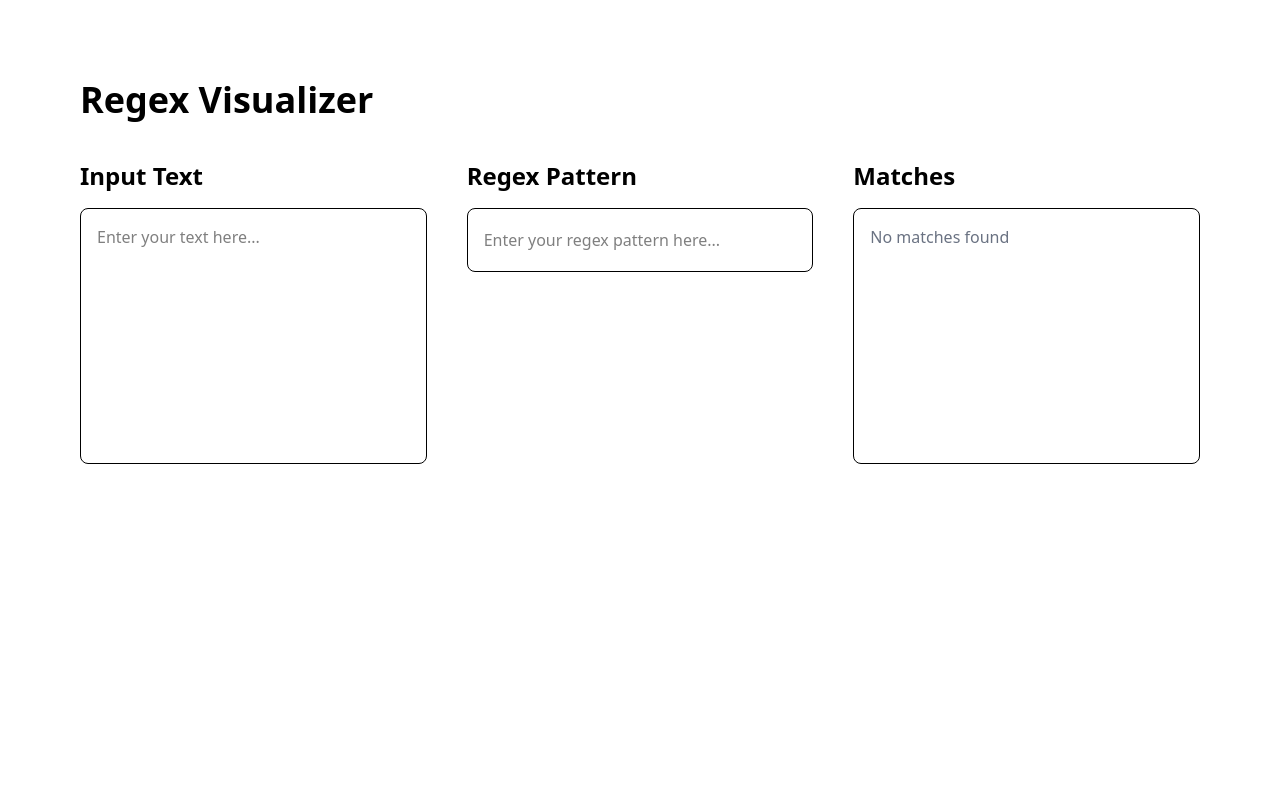
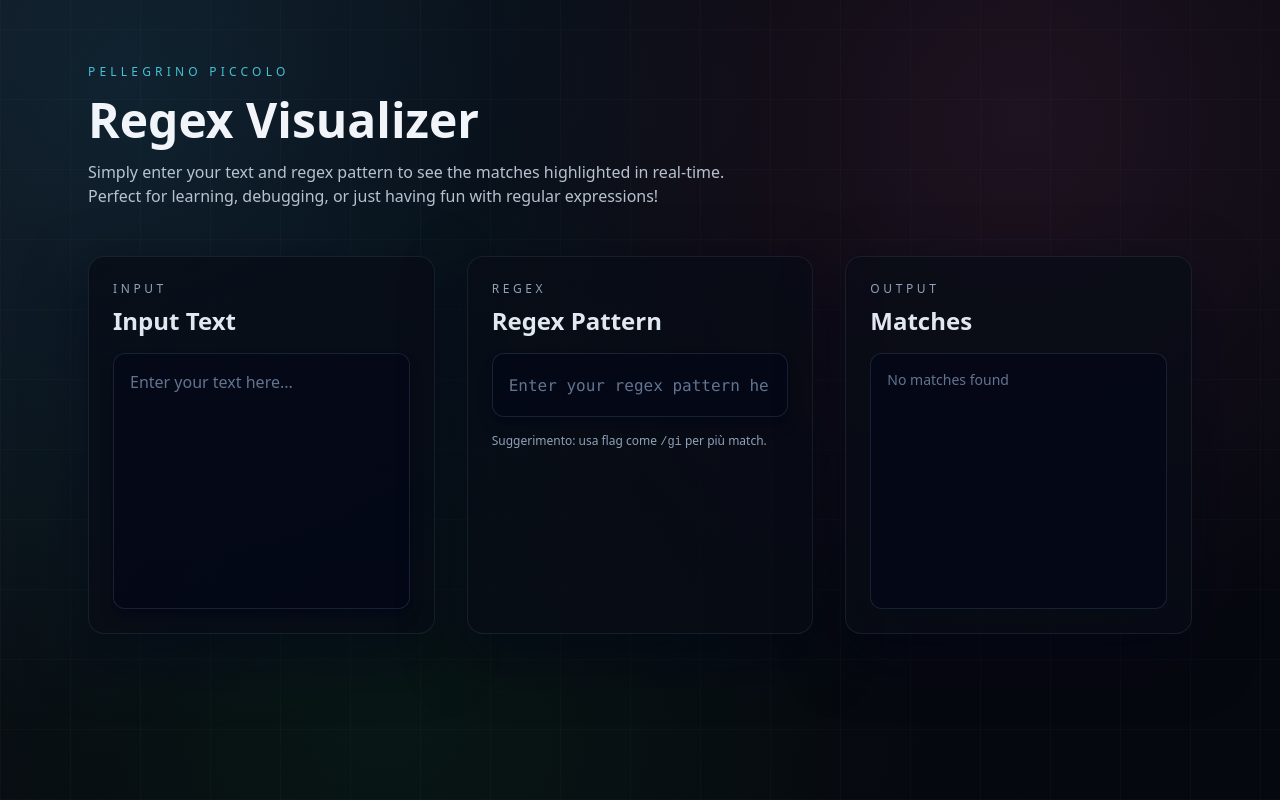
Before and after one commit to PellegrinoPiccolo/regex-visualizer, a React (Vite) app: page / in a window 1280 px wide. Built offline with nearby package versions, Linux system fonts and the light colour scheme.

Commit message:
refactor: enhance ui components and improve match highlighting functionality

```diff
--- a/src/App.tsx
+++ b/src/App.tsx
@@ -23,20 +23,45 @@ function App() {
   }, [pattern, text]);
 
   return (
-    <div className="p-20">
-      <h1 className="text-4xl font-bold mb-10">Regex Visualizer</h1>
-      <div className="grid grid-cols-1 md:grid-cols-3 gap-10">
+    <div className="app-shell">
+      <div className="page-content mx-auto max-w-6xl px-6 py-16">
+        <header className="mb-12 flex flex-col gap-4">
+          <p className="text-xs uppercase tracking-[0.35em] text-cyan-300/80">Pellegrino Piccolo</p>
+          <h1 className="text-4xl md:text-5xl font-semibold text-slate-100">
+            Regex Visualizer
+          </h1>
+          <p className="max-w-2xl text-slate-300/90">
+            Simply enter your text and regex pattern to see the matches highlighted in real-time. Perfect for learning, debugging, or just having fun with regular expressions!
+          </p>
+        </header>
+
+        <div className="grid grid-cols-1 md:grid-cols-3 gap-8">
+          <section className="glass-card rounded-2xl p-6 flex flex-col gap-4">
             <div>
-          <h2 className="text-2xl font-semibold mb-4">Input Text</h2>
+              <p className="text-xs uppercase tracking-[0.3em] text-slate-400">Input</p>
+              <h2 className="text-2xl font-semibold mt-2">Input Text</h2>
+            </div>
             <TextInput value={text} onChange={(e) => setText(e.target.value)} />
+          </section>
+
+          <section className="glass-card rounded-2xl p-6 flex flex-col gap-4">
+            <div>
+              <p className="text-xs uppercase tracking-[0.3em] text-slate-400">Regex</p>
+              <h2 className="text-2xl font-semibold mt-2">Regex Pattern</h2>
             </div>
+            <RegexInput value={pattern} onChange={(e) => setPattern(e.target.value)} />
+            <p className="text-xs text-slate-400">
+              Suggerimento: usa flag come <span className="mono">/gi</span> per più match.
+            </p>
+          </section>
+
+          <section className="glass-card rounded-2xl p-6 flex flex-col gap-4">
             <div>
-          <h2 className="text-2xl font-semibold mb-4">Regex Pattern</h2>
-          <RegexInput value={pattern} onChange={(e) => setPattern(e.target.value)} />
+              <p className="text-xs uppercase tracking-[0.3em] text-slate-400">Output</p>
+              <h2 className="text-2xl font-semibold mt-2">Matches</h2>
             </div>
-        <div>
-          <h2 className="text-2xl font-semibold mb-4">Matches</h2>
             <MatchViewer text={text} matches={matches} />
+          </section>
         </div>
       </div>
     </div>
--- a/src/components/MatchViewer.tsx
+++ b/src/components/MatchViewer.tsx
@@ -10,29 +10,40 @@ const MatchViewer = ({ text, matches }: MatchViewerProps) => {
     ? hightlightText(text, matches)
     : [];
 
+  const highlightClasses = [
+    "bg-rose-500/30 text-rose-200 ring-1 ring-rose-400/40",
+    "bg-cyan-500/25 text-cyan-200 ring-1 ring-cyan-400/40",
+    "bg-amber-500/25 text-amber-200 ring-1 ring-amber-400/40",
+    "bg-lime-500/20 text-lime-200 ring-1 ring-lime-400/40",
+  ];
+
   return (
-    <div className="w-full h-64 p-4 border rounded-lg">
-      <div className="w-full h-full overflow-auto whitespace-pre-wrap">
+    <div className="w-full h-64 p-4 rounded-xl border border-slate-800/80 bg-slate-950/60">
+      <div className="w-full h-full overflow-auto whitespace-pre-wrap text-sm text-slate-200/90">
 
         {matches && matches.length > 0 ? (
           <>
-            <p className="text-sm text-gray-500 mb-2">
+            <p className="text-xs uppercase tracking-[0.2em] text-slate-400 mb-3">
               {matches.length} match trovati
             </p>
 
-            <div className="flex flex-row items-center gap-2 flex-wrap">
-                {parts.map((part, i) => (
+            <div className="flex flex-row items-center gap-2 flex-wrap leading-relaxed">
+              {parts.map((part, i) => (
                 <span
-                    key={i}
-                    className={part.highlight ? "bg-yellow-300" : ""}
+                  key={i}
+                  className={
+                    part.highlight
+                      ? `px-1.5 py-0.5 rounded-md ${highlightClasses[(part.variant ?? 0) % highlightClasses.length]}`
+                      : "text-slate-300/90"
+                  }
                 >
-                    {part.text}
+                  {part.text}
                 </span>
-                ))}
+              ))}
             </div>
           </>
         ) : (
-          <p className="text-gray-500">No matches found</p>
+          <p className="text-slate-500">No matches found</p>
         )}
 
       </div>
--- a/src/components/RegexInput.tsx
+++ b/src/components/RegexInput.tsx
@@ -2,10 +2,10 @@ import React from 'react'
 
 const RegexInput = ({ value, onChange } : { value: string, onChange: (e: React.ChangeEvent<HTMLInputElement>) => void }) => {
   return (
-    <div className="w-full h-16 p-4 border rounded-lg focus-within:ring-2 focus-within:ring-blue-500">
+    <div className="w-full h-16 p-4 rounded-xl border border-slate-800/80 bg-slate-950/60 shadow-lg shadow-slate-950/40 focus-within:ring-2 focus-within:ring-cyan-400/60">
         <input
             type="text"
-            className="w-full h-full outline-none"
+            className="w-full h-full outline-none bg-transparent text-slate-100 placeholder:text-slate-500 font-mono"
             placeholder="Enter your regex pattern here..."
             value={value}
             onChange={onChange}
--- a/src/components/TextInput.tsx
+++ b/src/components/TextInput.tsx
@@ -2,9 +2,9 @@ import React from 'react'
 
 const TextInput = ({ value, onChange } : { value: string, onChange: (e: React.ChangeEvent<HTMLTextAreaElement>) => void }) => {
   return (
-    <div className="w-full h-64 p-4 border rounded-lg focus-within:ring-2 focus-within:ring-blue-500">
+    <div className="w-full h-64 p-4 rounded-xl border border-slate-800/80 bg-slate-950/60 shadow-lg shadow-slate-950/40 focus-within:ring-2 focus-within:ring-cyan-400/60">
         <textarea
-            className="w-full h-full resize-none outline-none"
+            className="w-full h-full resize-none outline-none bg-transparent text-slate-100 placeholder:text-slate-500"
             placeholder="Enter your text here..."
             value={value}
             onChange={onChange}
--- a/src/index.css
+++ b/src/index.css
@@ -1 +1,53 @@
 @import "tailwindcss";
+@import url("https://fonts.googleapis.com/css2?family=JetBrains+Mono:wght@400;600&family=Space+Grotesk:wght@400;500;600;700&display=swap");
+
+@layer base {
+	:root {
+		color-scheme: dark;
+	}
+
+	body {
+		margin: 0;
+		min-height: 100vh;
+		font-family: "Space Grotesk", ui-sans-serif, system-ui, -apple-system, "Segoe UI", sans-serif;
+		color: #e2e8f0;
+		background: radial-gradient(1200px circle at 10% 10%, rgba(56, 189, 248, 0.12), transparent 55%),
+			radial-gradient(900px circle at 80% 15%, rgba(244, 114, 182, 0.1), transparent 60%),
+			radial-gradient(1000px circle at 30% 90%, rgba(34, 197, 94, 0.08), transparent 55%),
+			#06080f;
+	}
+
+	code,
+	pre,
+	.mono {
+		font-family: "JetBrains Mono", ui-monospace, SFMono-Regular, "Segoe UI Mono", monospace;
+	}
+}
+
+.app-shell {
+	position: relative;
+	min-height: 100vh;
+	overflow: hidden;
+}
+
+.app-shell::before {
+	content: "";
+	position: absolute;
+	inset: 0;
+	background-image: linear-gradient(120deg, rgba(148, 163, 184, 0.08), transparent 35%),
+		repeating-linear-gradient(90deg, rgba(148, 163, 184, 0.06), rgba(148, 163, 184, 0.06) 1px, transparent 1px, transparent 70px),
+		repeating-linear-gradient(0deg, rgba(148, 163, 184, 0.05), rgba(148, 163, 184, 0.05) 1px, transparent 1px, transparent 70px);
+	opacity: 0.6;
+	pointer-events: none;
+}
+
+.page-content {
+	position: relative;
+	z-index: 1;
+}
+
+.glass-card {
+	background: rgba(8, 12, 22, 0.78);
+	border: 1px solid rgba(148, 163, 184, 0.12);
+	box-shadow: 0 20px 60px rgba(2, 6, 23, 0.55);
+}
--- a/src/utils/highlightText.ts
+++ b/src/utils/highlightText.ts
@@ -1,6 +1,7 @@
 export const hightlightText = (text: string, matches: string[]) => {
-    const parts = []
+    const parts = [] as { text: string; highlight: boolean; variant?: number }[]
     let lastIndex = 0
+    let highlightIndex = 0
 
     matches.forEach(match => {
         const index = text?.indexOf(match, lastIndex)
@@ -8,7 +9,8 @@ export const hightlightText = (text: string, matches: string[]) => {
             if (index > lastIndex) {
                 parts.push({ text: text.substring(lastIndex, index), highlight: false })
             }
-            parts.push({ text: match, highlight: true })
+            parts.push({ text: match, highlight: true, variant: highlightIndex })
+            highlightIndex += 1
             lastIndex = index + match.length
         }
     })
```
Lines whose indentation alone changed are shown as unchanged.
